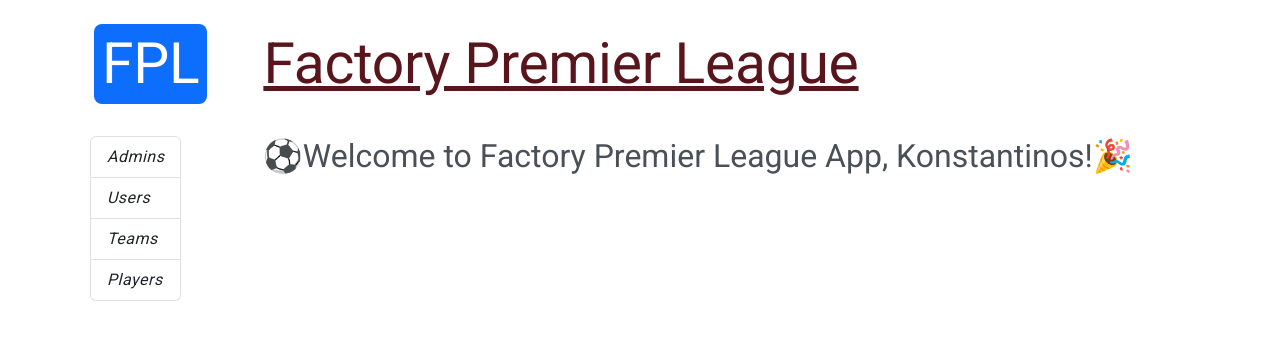
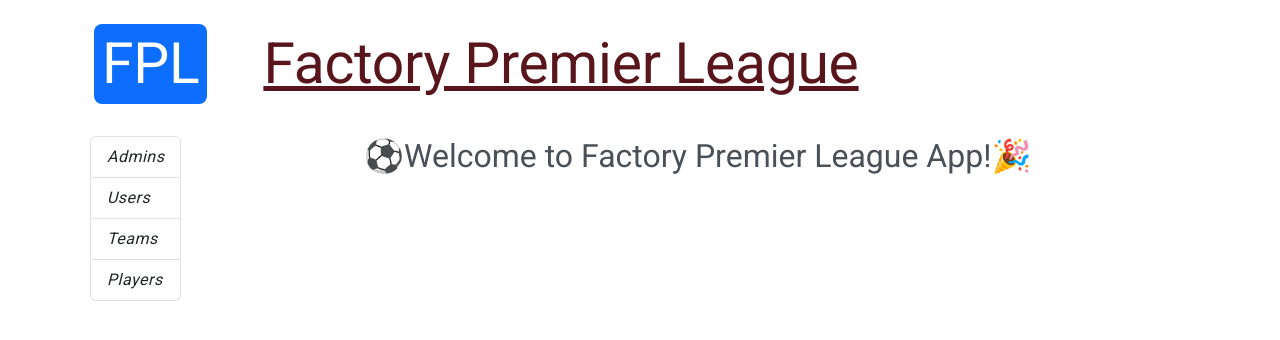
Before and after one commit to KonstantinosLougiakis/FPL--FactoryPremierLeague-, an Angular app in the folder FPLApp-Front/: page / in a window 1280 px wide. Shown: the top 340 px of the page. Built offline with nearby package versions, Linux system fonts and the light colour scheme.

Commit message:
welcome component - small change

```diff
--- a/FPLApp-Front/src/app/components/welcome/welcome.component.html
+++ b/FPLApp-Front/src/app/components/welcome/welcome.component.html
@@ -1 +1 @@
-<h4 class="text-dark-emphasis text-center">⚽Welcome to Factory Premier League App, {{ name }}!🎉</h4>
+<h4 class="text-dark-emphasis text-center">⚽Welcome to Factory Premier League App!🎉</h4>
```
